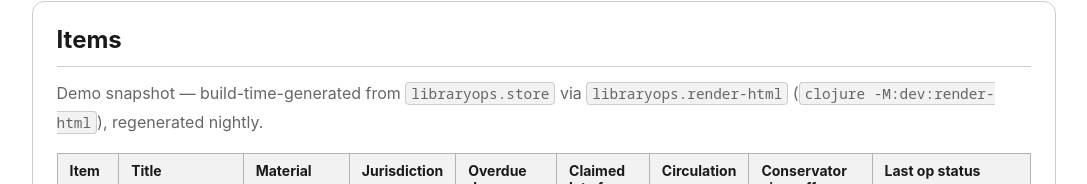
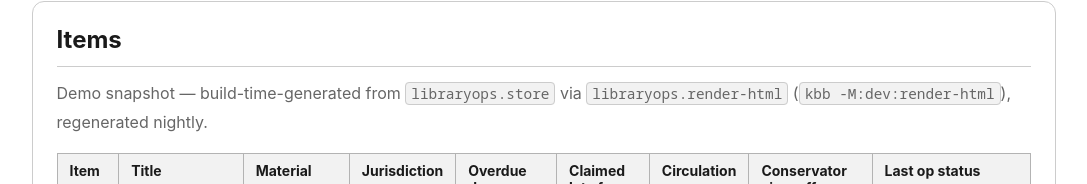
Before and after one commit to cloud-itonami/cloud-itonami-isic-9101, a plain HTML site: page docs/samples/operator-console.html in a window 1280 px wide. Shown: the part 187-371 px from the top of the page, without its empty margins (89-1176 px from the left). Drawn offline with Linux system fonts and the light colour scheme.

Commit message:
kbb: rewrite 15 Clojure-CLI/bb/nbb/shadow-cljs invocation(s) in 8 file(s) to kbb/amu
Owner decision 2026-09-11: `clojure -M:<alias>` / `clj -M` / `bb <task>` /
`nbb <script>` become `kbb …` (kotoba-lang/kotoba bin/kbb_deps.cljk resolves
deps.edn aliases onto the JVM-free engine); `shadow-cljs release|compile|watch`
becomes `amu compile --target wasm32-browser`. Text only; no mirror; fix-forward.

ADR: adr-2609112000-kbb-cutover-clojure-cli-text

Co-Authored-By: Claude Opus 5 (1M context) <noreply@anthropic.com>
Claude-Session: https://claude.ai/code/session_01JVx3D3QpgSHNgJBLe35yyx

```diff
--- a/docs/samples/operator-console.html
+++ b/docs/samples/operator-console.html
@@ -2468,7 +2468,7 @@ img,svg { max-width: 100%; height: auto; }</style></head><body>
 <main>
   <section class="card">
     <h2>Items</h2>
-    <p class="muted">Demo snapshot — build-time-generated from <code>libraryops.store</code> via <code>libraryops.render-html</code> (<code>clojure -M:dev:render-html</code>), regenerated nightly.</p>
+    <p class="muted">Demo snapshot — build-time-generated from <code>libraryops.store</code> via <code>libraryops.render-html</code> (<code>kbb -M:dev:render-html</code>), regenerated nightly.</p>
     <table>
       <thead><tr><th>Item</th><th>Title</th><th>Material</th><th>Jurisdiction</th><th>Overdue days &times; rate</th><th>Claimed late fee</th><th>Circulation</th><th>Conservator sign-off</th><th>Last op status</th></tr></thead>
       <tbody>
```
Also changed, not shown: 7 other files.
